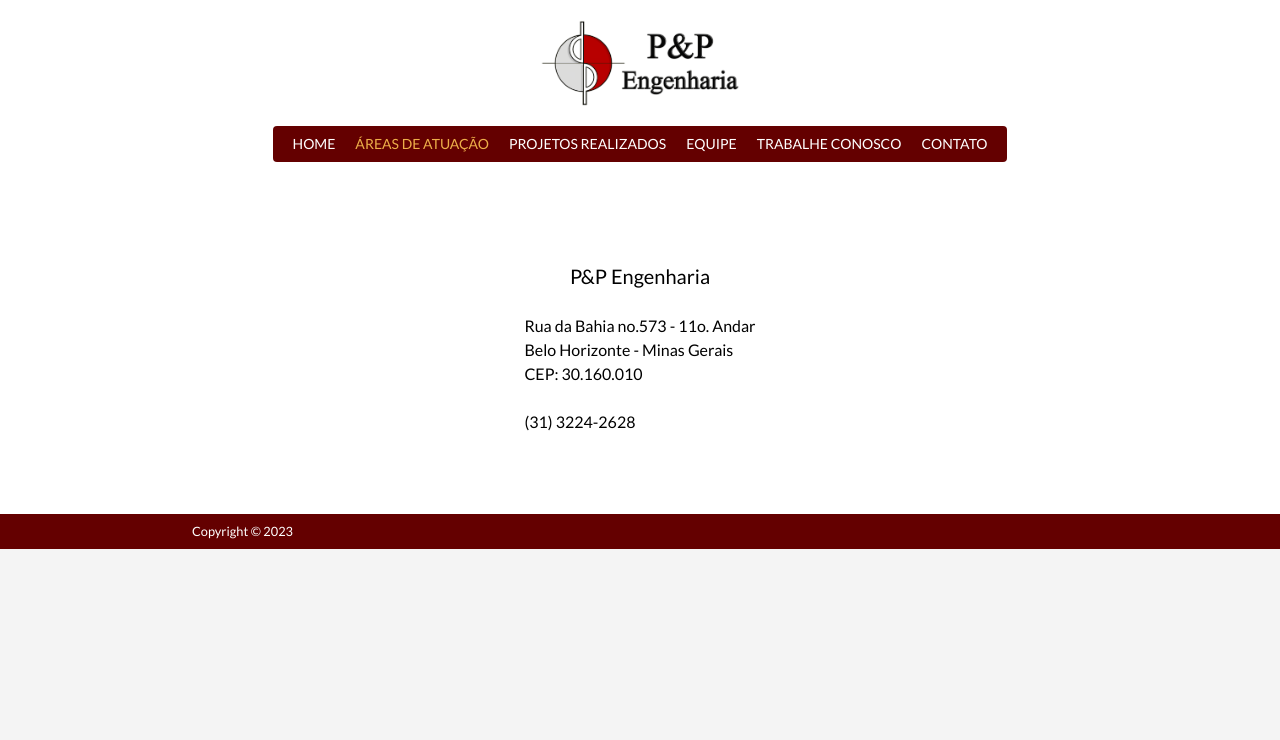
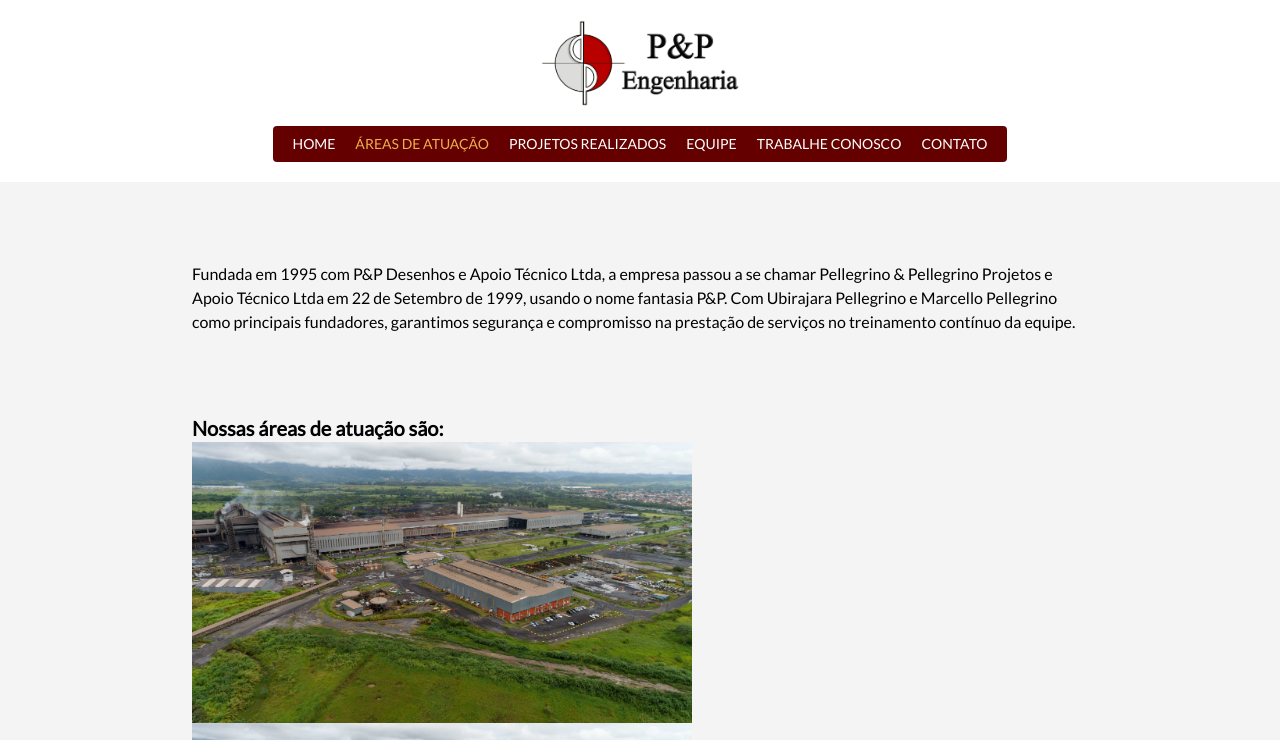
Before and after one commit to pepengenharia/pep-engenharia, a Next.js app: page /pages/area-atuacao in a window 1280 px wide. Shown: the top 740 px of the page. Built offline with nearby package versions, Linux system fonts and the light colour scheme.

Commit message:
feat: iniciando area de atuacao

```diff
--- /dev/null
+++ b/app/pages/area-atuacao/card/data.ts
@@ -0,0 +1,21 @@
+import { IareaDeAtuacaoCardProps } from "./page";
+
+const areasDeAtuacaoData: IareaDeAtuacaoCardProps[] = [
+    {
+      pathImage: '/images/bg/bg-home.jpg',
+      alt: '',
+      textoAreaDeAtuacao: ''
+    },
+    {
+      pathImage: '/images/bg/bg-home.jpg',
+      alt: '',
+      textoAreaDeAtuacao: ''
+    },
+    {
+      pathImage: '/images/bg/bg-home.jpg',
+      alt: '',
+      textoAreaDeAtuacao: ''
+    }
+];
+
+export { areasDeAtuacaoData };
--- /dev/null
+++ b/app/pages/area-atuacao/card/page.tsx
@@ -0,0 +1,16 @@
+import Image from 'next/image';
+
+export interface IareaDeAtuacaoCardProps{
+    textoAreaDeAtuacao: string;
+    pathImage: string;
+    alt: string;
+}
+
+export default function AreaDeAtuacaoCard(areaDeAtuacaoCardProps: IareaDeAtuacaoCardProps){
+    return(
+        <div>
+            <Image src={areaDeAtuacaoCardProps.pathImage} width={500} height={500} alt={areaDeAtuacaoCardProps.alt}/>
+            <p>{areaDeAtuacaoCardProps.textoAreaDeAtuacao}</p>
+        </div>
+    );
+}
--- a/app/pages/area-atuacao/page.tsx
+++ b/app/pages/area-atuacao/page.tsx
@@ -1,11 +1,29 @@
 import './page.css';
 import Header from '../../../components/header/page';
 import Footer from '../../../components/footer/page';
+import AreaDeAtuacaoCard, { IareaDeAtuacaoCardProps } from './card/page';
+import { areasDeAtuacaoData } from './card/data';
 
 export default function AreaAtuacao() {
+
+  const areasDeAtuacao = areasDeAtuacaoData;
+
   return (
     <main>
       <Header/>
+      <div className="container-global">
+        <p className="my-20">
+          Fundada em 1995 com P&P Desenhos e Apoio Técnico Ltda, a empresa passou a se chamar Pellegrino & Pellegrino Projetos e Apoio Técnico Ltda em 22 de Setembro de 1999, usando o nome fantasia P&P. Com Ubirajara Pellegrino e Marcello Pellegrino como principais fundadores, garantimos segurança e compromisso na prestação de serviços no treinamento contínuo da equipe.
+        </p>
+        <h2 className="text-xl font-bold">Nossas áreas de atuação são:</h2>
+        {
+          areasDeAtuacao.map((areaDeAtuacao: IareaDeAtuacaoCardProps) => {
+            return <AreaDeAtuacaoCard pathImage={areaDeAtuacao.pathImage} alt={areaDeAtuacao.alt} textoAreaDeAtuacao={areaDeAtuacao.textoAreaDeAtuacao}/>
+          })
+        }
+
+        <img src="" alt="" />
+      </div>
       <Footer/>
     </main>
   )
```
Also changed, not shown: app/pages/area-atuacao/card/page.css (added).
